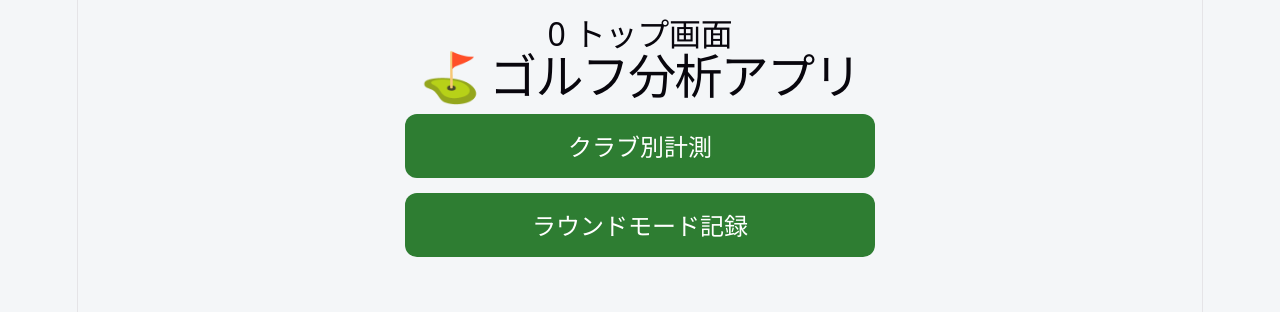
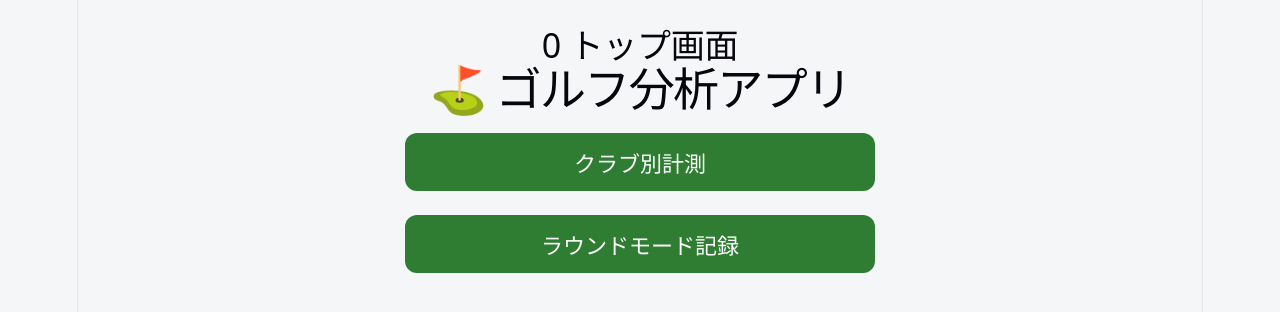
Before and after one commit to ttkashi1026-crypto/analyzer, a React (Vite) app: page / in a window 1280 px wide. Shown: the top 312 px of the page. Built offline with nearby package versions, Linux system fonts and the light colour scheme.

Commit message:
Ver0.7.2 UI改善（ラウンド画面）

```diff
--- a/src/App.css
+++ b/src/App.css
@@ -13,26 +13,26 @@ body {
 }
 
 .title {
-  font-size: clamp(36px, 8vw, 48px);
+  font-size: clamp(34px, 8vw, 46px);
   font-weight: bold;
   text-align: center;
-  margin: 10px 0 25px;
+  margin: 10px 0 20px;
   white-space: nowrap;
 }
 
 .screenTitle {
-  font-size: 20px;
+  font-size: 18px;
   font-weight: bold;
   color: #666;
-  margin-bottom: 12px;
+  margin-bottom: 10px;
 }
 
 .menuButton {
   width: 100%;
-  height: 64px;
-  font-size: 24px;
+  height: 58px;
+  font-size: 22px;
   font-weight: bold;
-  margin-bottom: 15px;
+  margin: 12px 0;
   border: none;
   border-radius: 12px;
   background: #2e7d32;
@@ -45,39 +45,39 @@ body {
 
 .backButton {
   width: 100%;
-  height: 60px;
-  margin-top: 20px;
-  font-size: 22px;
+  height: 54px;
+  margin-top: 15px;
+  font-size: 20px;
   font-weight: bold;
   border-radius: 12px;
 }
 
 .inputBox {
   width: 100%;
-  height: 58px;
-  font-size: 24px;
+  height: 54px;
+  font-size: 22px;
   padding: 10px;
   box-sizing: border-box;
-  margin-bottom: 20px;
+  margin-bottom: 18px;
 }
 
 .selectBox {
   width: 100%;
-  height: 58px;
-  font-size: 24px;
-  margin-bottom: 20px;
+  height: 54px;
+  font-size: 22px;
+  margin-bottom: 18px;
 }
 
 .directionArea {
   display: flex;
   gap: 10px;
-  margin-bottom: 20px;
+  margin-bottom: 18px;
 }
 
 .directionButton {
   flex: 1;
-  height: 64px;
-  font-size: 22px;
+  height: 58px;
+  font-size: 20px;
   border-radius: 10px;
   border: 1px solid #999;
   background: white;
@@ -90,31 +90,53 @@ body {
 
 .card {
   background: white;
-  border-radius: 12px;
-  padding: 18px;
-  margin-top: 18px;
-  box-shadow: 0 2px 6px rgba(0,0,0,0.08);
+  border-radius: 14px;
+  padding: 14px;
+  margin-bottom: 18px;
+  box-shadow: 0 2px 6px rgba(0, 0, 0, 0.08);
 }
 
 button {
-  min-width: 52px;
-  min-height: 52px;
-  font-size: 24px;
+  min-width: 48px;
+  min-height: 48px;
+  font-size: 22px;
   border-radius: 10px;
   cursor: pointer;
 }
 
 h2 {
-  font-size: 32px;
+  font-size: 34px;
   text-align: center;
+  margin: 10px 0;
 }
 
 h3 {
-  font-size: 24px;
-  margin-top: 20px;
-  margin-bottom: 12px;
+  font-size: 22px;
+  margin: 0 0 12px;
 }
 
 hr {
-  margin: 22px 0;
+  margin: 18px 0;
 }
+
+table {
+  width: 100%;
+  border-collapse: collapse;
+  font-size: 16px;
+}
+
+th {
+  background: #2e7d32;
+  color: white;
+  padding: 8px 4px;
+}
+
+td {
+  padding: 8px 4px;
+  text-align: center;
+  border-bottom: 1px solid #ddd;
+}
+
+tr:nth-child(even) {
+  background: #f8f8f8;
+}
```
